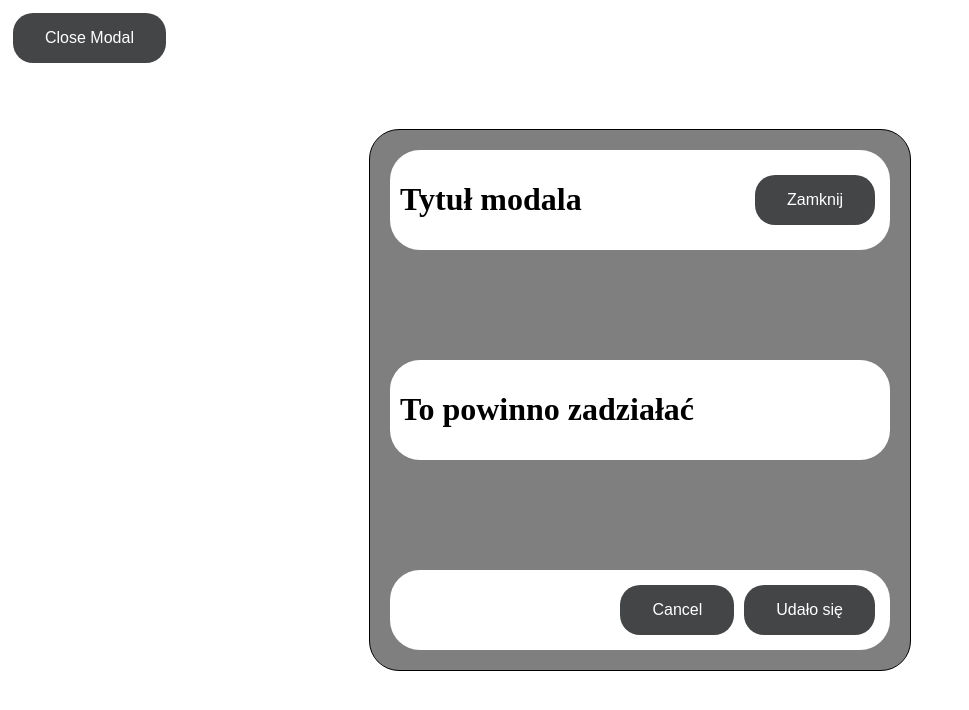
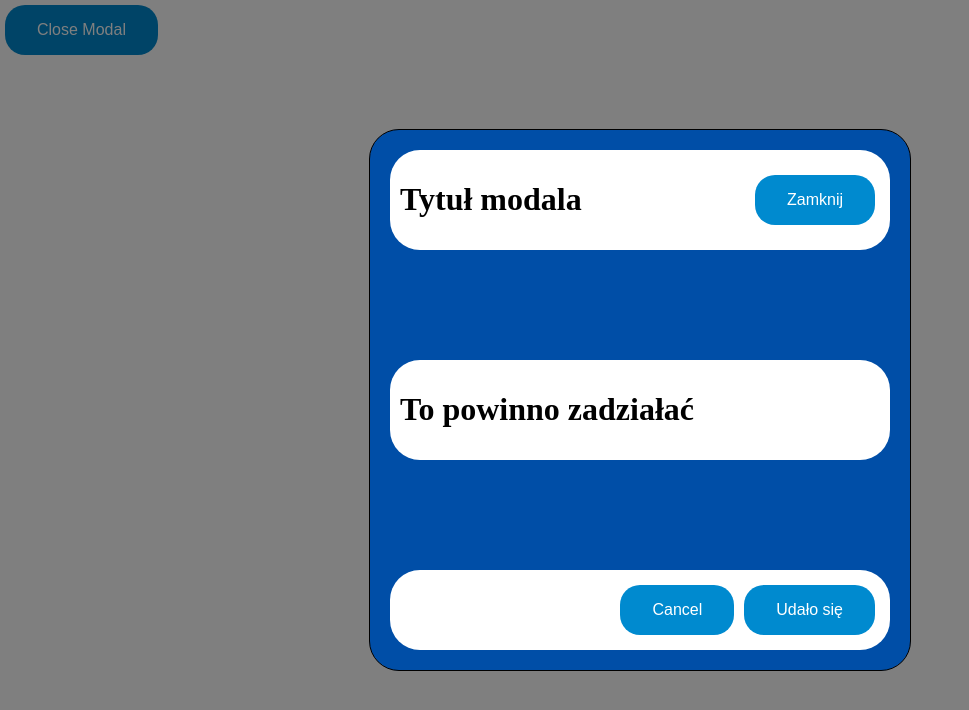
Before and after one commit to JakubBednarz/Modal, a React app in the folder modal/: page / in a window 1280 px wide. Both pictures are taken after a click on the button "Open Modal". Shown: the whole page, without its empty margins (0-969 px from the left). Built offline with nearby package versions, Linux system fonts and the light colour scheme.

Commit message:
Added correct background

```diff
--- a/modal/public/Modal.css
+++ b/modal/public/Modal.css
@@ -1,5 +1,5 @@
 .modal-container {
-    background-color: rgba(0,0,0,0.5);
+    background-color: rgb(0, 78, 167);
     width: 500px;
     height: 500px;
     border-radius: 30px;
@@ -21,7 +21,6 @@
     background-color: white;
     border-radius: 30px;
     padding: 10px;
-    cursor: not-allowed;
 }
 
 .modal-footer {
@@ -29,7 +28,7 @@
 }
 
 .modal-button {
-    background-color: rgb(67, 69, 70);
+    background-color: rgb(0, 138, 207);
     border: none;
     color: white;
     padding: 15px 32px;
@@ -42,3 +41,16 @@
     height: 50px;
     margin: 5px;
 }
+
+.modal-background {
+    width: 100vw;
+    height: 100vh;
+    background-color: rgba(0,0,0,0.5);
+    position: fixed;
+    top: 0;
+}
+
+html, body {
+    height: 100%;
+    margin: 0;
+}
--- a/modal/src/Modal.js
+++ b/modal/src/Modal.js
@@ -14,16 +14,15 @@ class Modal extends React.Component {
             }));
           }
 
-        this.nonClickable = (e) => {
-            e.stopPropagation()
+        this.state = {
+            isOpen: false,
+            toggle: this.toggle,
         }
+    };
 
-          this.state = {
-              isOpen: false,
-              toggle: this.toggle,
-              nonClickable: this.nonClickable
-          }
-    };
+    nonClickable(e) {
+        e.stopPropagation()
+    }
 
     static contextType = ModalContext;
 
@@ -35,8 +34,10 @@ class Modal extends React.Component {
                     <button className="modal-button" onClick={this.toggle}>
                         {this.state.isOpen ? 'Close Modal' : 'Open Modal'}
                     </button>
-                    <div className="modal-container" onClick={this.toggle} style={{display: displayModal}}>
-                        {this.props.children}
+                    <div className="modal-background" onClick={this.toggle} style={{display: displayModal}}>
+                        <div className="modal-container" onClick={this.nonClickable} style={{display: displayModal}}>
+                            {this.props.children}
+                        </div>
                     </div>
                 </div>
             </ModalContext.Provider>
--- a/modal/src/ModalContent.js
+++ b/modal/src/ModalContent.js
@@ -7,7 +7,7 @@ class ModalContent extends React.Component {
 
     render() {
         return(
-            <div onClick={this.context.nonClickable} className="modal-component">
+            <div className="modal-component">
                  {this.props.children}
             </div>
         )
--- a/modal/src/ModalContext.js
+++ b/modal/src/ModalContext.js
@@ -1,3 +1,3 @@
 import React from 'react';
 
-export const ModalContext = React.createContext({isOpen: "false", toggle: () => {}, nonClickable: () => {}});
+export const ModalContext = React.createContext({isOpen: "false", toggle: () => {}});
--- a/modal/src/ModalFooter.js
+++ b/modal/src/ModalFooter.js
@@ -12,7 +12,7 @@ class ModalFooter extends React.Component {
 
     render() {
         return(
-            <div onClick={this.context.nonClickable} className="modal-component modal-footer">
+            <div className="modal-component modal-footer">
                 <button className="modal-button" onClick={this.context.toggle}>Cancel</button>
                 <button className="modal-button" onClick={this.clickAlert}>{this.props.callToActionLabel}</button>
             </div>
--- a/modal/src/ModalHeader.js
+++ b/modal/src/ModalHeader.js
@@ -7,7 +7,7 @@ class ModalHeader extends React.Component {
 
     render() {
         return(
-            <div onClick={this.context.nonClickable} className="modal-component">
+            <div  className="modal-component">
                  <h1>{this.props.title}</h1>
                  <button className="modal-button" onClick={this.context.toggle}>
                      Zamknij
```
